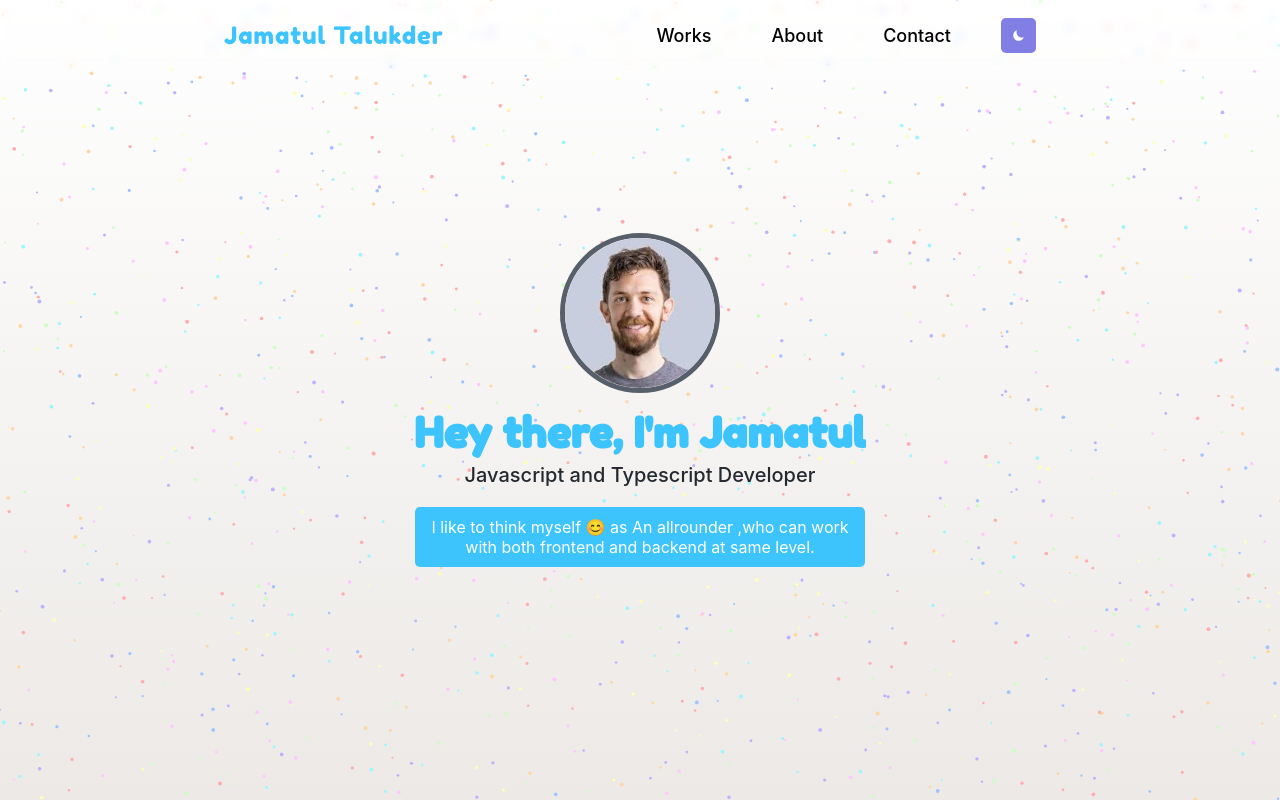
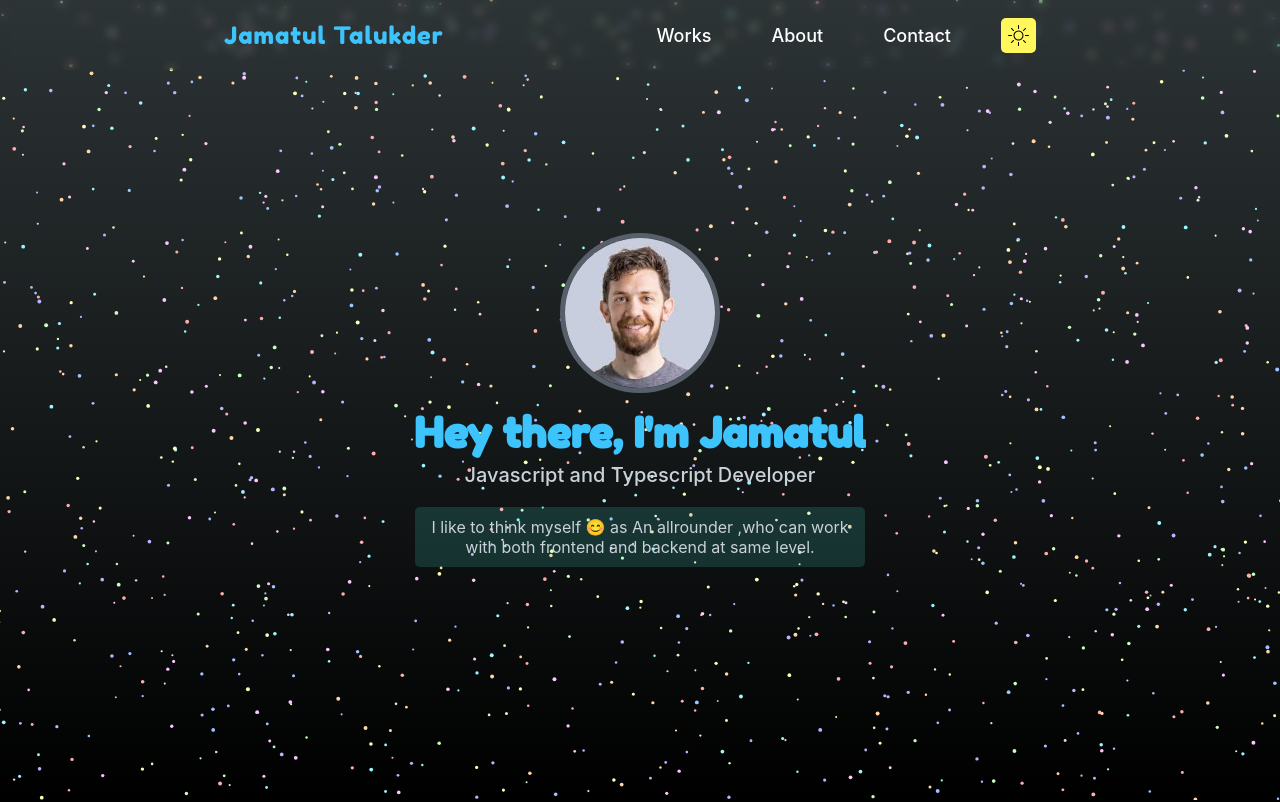
Before and after one commit to jamatuldev/portfolio, a Next.js app: page / in a window 1280 px wide. Shown: the top 802 px of the page. Built offline with nearby package versions, Linux system fonts and the light colour scheme.

Commit message:
fixed: some color issues

```diff
--- a/components/header/Nav.js
+++ b/components/header/Nav.js
@@ -51,7 +51,7 @@ const MenuList = styled.ul`
   display: none;
   width: 250px;
   padding: 10px;
-  background: ${(p) => p.theme.sbg};
+  background: ${(p) => p.theme.tp};
   position: absolute;
   top: 50px;
   right: 0px;
--- a/components/showcase/index.js
+++ b/components/showcase/index.js
@@ -56,8 +56,8 @@ const SmHeading = styled(motion.h4)`
   }
 `;
 const Label = styled(motion.p)`
-  color: #ffffff;
-  background: ${(p) => p.theme.p};
+  color: ${(p) => p.theme.lc};
+  background: ${(p) => p.theme.tp};
   padding: 10px 15px;
   display: flex;
   align-items: center;
--- a/contexts/theme.js
+++ b/contexts/theme.js
@@ -3,7 +3,7 @@ import { createContext, useContext, useState } from "react";
 const Context = createContext();
 
 export function CustomThemeProvider({ children }) {
-  const [theme, setTheme] = useState("light");
+  const [theme, setTheme] = useState("dark");
   return (
     <Context.Provider value={[theme, setTheme]}>{children}</Context.Provider>
   );
--- a/styles/globals.css
+++ b/styles/globals.css
@@ -9,6 +9,7 @@ body {
     Ubuntu, Cantarell, Fira Sans, Droid Sans, Helvetica Neue, sans-serif;
   position: relative;
   z-index: -999999999;
+  background: black;
 }
 
 a {
--- a/themeConfig.js
+++ b/themeConfig.js
@@ -8,6 +8,7 @@ export const lightTheme = {
   s: "#fff75c",
   t: "#817fe4",
   sbg: "#ffffff",
+  tp: "#aaaaaa3b",
 };
 
 export const lightBG = "linear-gradient(to top, #ece9e6, #ffffff);";
@@ -23,4 +24,5 @@ export const darkTheme = {
   p: "#3dc4fd",
   s: "#fff75c",
   t: "#817fe4",
+  tp: "#4affeb26",
 };
```
